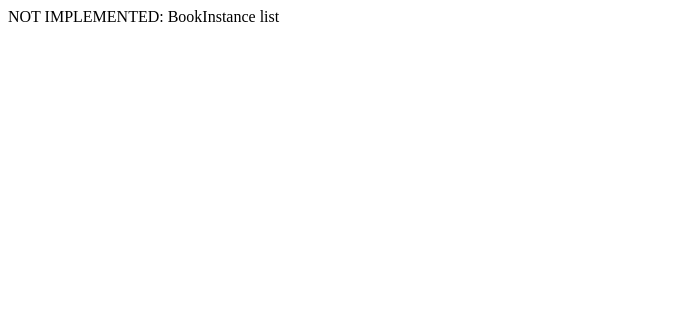
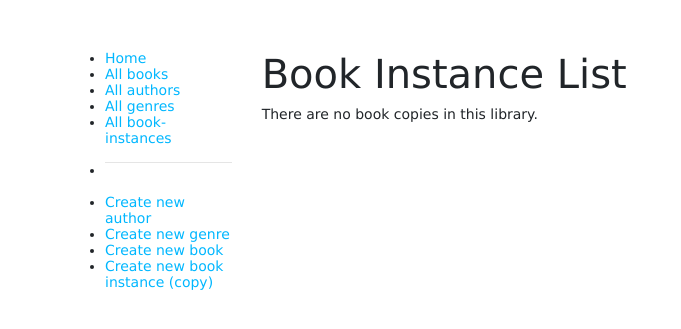
Before and after one commit to dracuusta/localLibrary, a Node server app: page /catalog/bookinstances in a window 1280 px wide. Shown: the top 329 px of the page, without its empty margins (0-681 px from the left). Run offline with Node 20, Linux system fonts and the light colour scheme; data that the repository does not hold is empty; some libraries are stand-ins or nearby versions.

Commit message:
author list and booklist added

```diff
--- a/app.js
+++ b/app.js
@@ -11,7 +11,7 @@ const catalogRouter=require('./routes/catalog');
 const app = express();
 const mongoose=require("mongoose");
 mongoose.set("strictQuery",false);
-const mongoDB="mongodb+srv://admin:admin@cluster0.twvvaoe.mongodb.net/local_library?retryWrites=true&w=majority&appName=Cluster"
+const mongoDB="mongodb+srv://admin:admin@cluster0.twvvaoe.mongodb.net/?retryWrites=true&w=majority&appName=Cluster0"
 main().catch((error)=>console.log(error));
 async function main(){
   await mongoose.connect(mongoDB);
--- a/controllers/authorController.js
+++ b/controllers/authorController.js
@@ -3,7 +3,11 @@ const asyncHandler = require("express-async-handler");
 
 // Display list of all Authors.
 exports.author_list = asyncHandler(async (req, res, next) => {
-  res.send("NOT IMPLEMENTED: Author list");
+  const allAuthors=await Author.find().sort({family_name:1}).exec();
+  res.render("author_list",{
+    title:"Author List",
+    author_list:allAuthors
+  })
 });
 
 // Display detail page for a specific Author.
--- a/controllers/bookInstanceController.js
+++ b/controllers/bookInstanceController.js
@@ -1,10 +1,17 @@
 const BookInstance = require("../models/bookinstance");
 const asyncHandler = require("express-async-handler");
-
+// Display list of all BookInstances.
 // Display list of all BookInstances.
 exports.bookinstance_list = asyncHandler(async (req, res, next) => {
-  res.send("NOT IMPLEMENTED: BookInstance list");
+  const allBookInstances = await BookInstance.find().populate("book").exec()
+
+  res.render("bookinstance_list", {
+    title: "Book Instance List",
+    bookinstance_list: allBookInstances,
+  });
 });
+
+
 
 // Display detail page for a specific BookInstance.
 exports.bookinstance_detail = asyncHandler(async (req, res, next) => {
--- a/models/bookinstance.js
+++ b/models/bookinstance.js
@@ -1,5 +1,5 @@
 const mongoose = require("mongoose");
-
+const {DateTime}=require("luxon")
 const Schema = mongoose.Schema;
 
 const BookInstanceSchema = new Schema({
@@ -20,5 +20,8 @@ BookInstanceSchema.virtual("url").get(function () {
   return `/catalog/bookinstance/${this._id}`;
 });
 
+BookInstanceSchema.virtual("due_back_formatted").get(function(){
+  return DateTime.fromJSDate(this.due_back).toLocaleString(DateTime.DATE_MED);
+})
 // Export model
 module.exports = mongoose.model("BookInstance", BookInstanceSchema);
--- a/package.json
+++ b/package.json
@@ -13,6 +13,8 @@
     "express": "~4.16.1",
     "express-async-handler": "^1.2.0",
     "http-errors": "~1.6.3",
+    "luxon": "^3.4.4",
+    "mongodb": "^6.8.0",
     "mongoose": "^8.5.1",
     "morgan": "~1.9.1",
     "pug": "2.0.0-beta11"
--- a/routes/index.js
+++ b/routes/index.js
@@ -1,5 +1,6 @@
-var express = require('express');
-var router = express.Router();
+
+const express = require("express");
+const router = express.Router();
 
 /* GET home page. */
 router.get('/', function(req, res) {
--- /dev/null
+++ b/views/bookinstance_list.pug
@@ -0,0 +1,21 @@
+extends layout
+
+block content
+  h1= title
+
+  if bookinstance_list.length
+    ul
+      each val in bookinstance_list
+        li
+          a(href=val.url) #{val.book.title} : #{val.imprint} -&nbsp;
+          if val.status=='Available'
+            span.text-success #{val.status}
+          else if val.status=='Maintenance'
+            span.text-danger #{val.status}
+          else
+            span.text-warning #{val.status}
+          if val.status!='Available'
+            span  (Due: #{val.due_back_formatted} )
+
+  else
+    p There are no book copies in this library.
--- a/views/layout.pug
+++ b/views/layout.pug
@@ -1,7 +1,39 @@
 doctype html
-html
+html(lang='en')
   head
     title= title
+    meta(charset='utf-8')
+    meta(name='viewport', content='width=device-width, initial-scale=1')
+    link(rel="stylesheet", href="https://cdn.jsdelivr.net/npm/bootstrap@4.6.2/dist/css/bootstrap.min.css", integrity="sha384-xOolHFLEh07PJGoPkLv1IbcEPTNtaed2xpHsD9ESMhqIYd0nLMwNLD69Npy4HI+N", crossorigin="anonymous")
+    script(src="https://code.jquery.com/jquery-3.5.1.slim.min.js", integrity="sha384-DfXdz2htPH0lsSSs5nCTpuj/zy4C+OGpamoFVy38MVBnE+IbbVYUew+OrCXaRkfj", crossorigin="anonymous")
+    script(src="https://cdn.jsdelivr.net/npm/bootstrap@4.6.2/dist/js/bootstrap.min.js", integrity="sha384-+sLIOodYLS7CIrQpBjl+C7nPvqq+FbNUBDunl/OZv93DB7Ln/533i8e/mZXLi/P+", crossorigin="anonymous")
     link(rel='stylesheet', href='/stylesheets/style.css')
   body
-    block content
+    div(class='container-fluid')
+      div(class='row')
+        div(class='col-sm-2')
+          block sidebar
+            ul(class='sidebar-nav')
+              li
+                a(href='/catalog') Home
+              li
+                a(href='/catalog/books') All books
+              li
+                a(href='/catalog/authors') All authors
+              li
+                a(href='/catalog/genres') All genres
+              li
+                a(href='/catalog/bookinstances') All book-instances
+              li
+                hr
+              li
+                a(href='/catalog/author/create') Create new author
+              li
+                a(href='/catalog/genre/create') Create new genre
+              li
+                a(href='/catalog/book/create') Create new book
+              li
+                a(href='/catalog/bookinstance/create') Create new book instance (copy)
+
+        div(class='col-sm-10')
+          block content
```
Also changed, not shown: controllers/bookController.js (+34 -2 lines), views/author_list.pug (added, +13 -0 lines), views/book_list.pug (added, +13 -0 lines), views/index.pug (+12 -1 lines), 1 other file.
